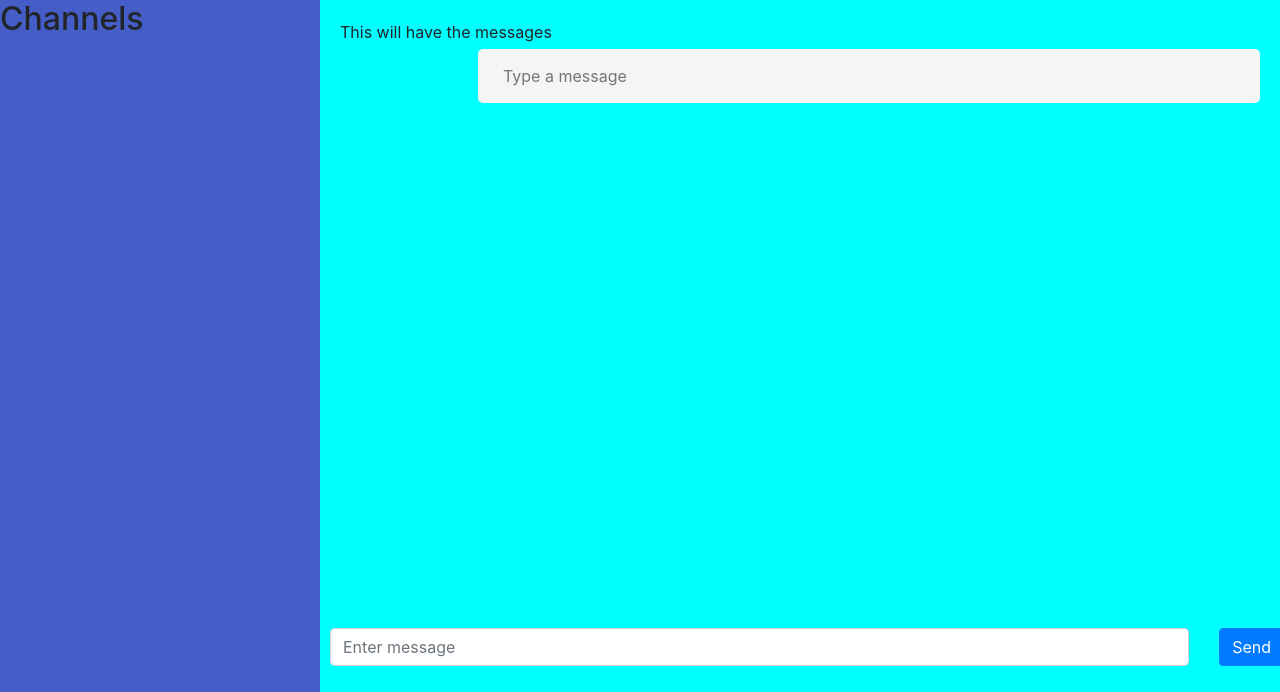
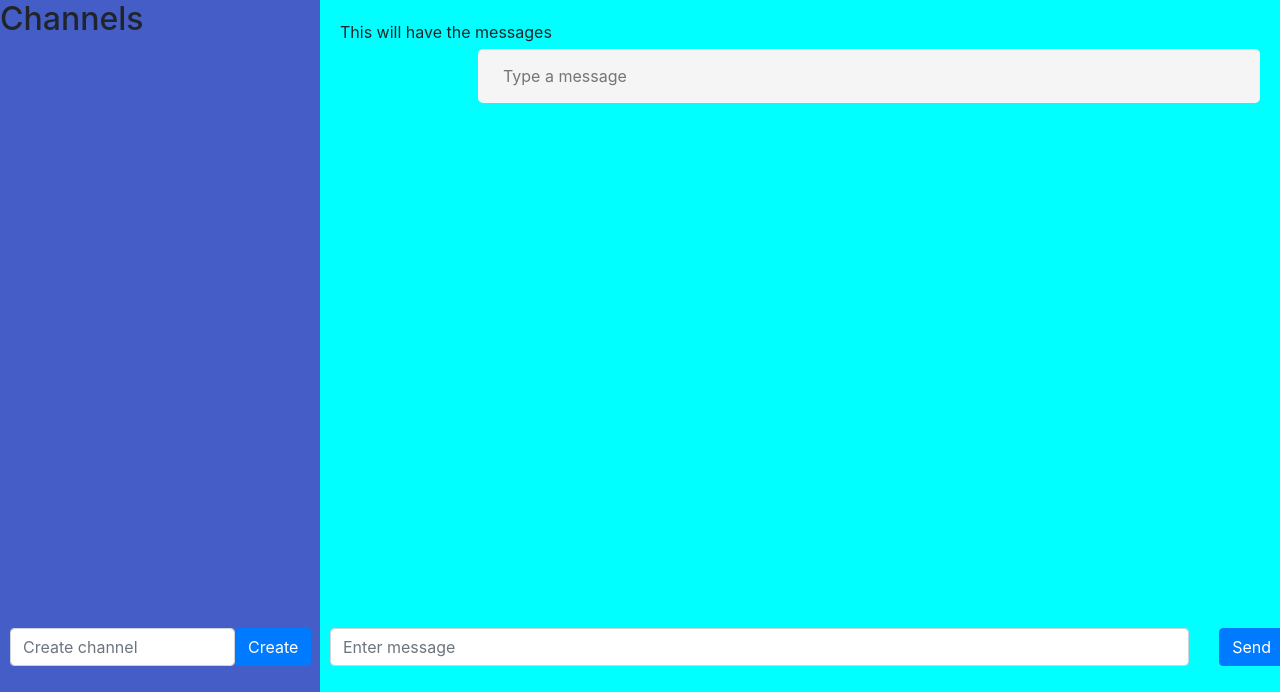
Before and after one commit to AdityaGoyal1999/messaging-system, a Flask app: template templates/main.html in a window 1280 px wide. Shown: the part 112-804 px from the top of the page. Run offline with Flask 2, Linux system fonts and the light colour scheme; the template is opened without the code that fills it, so the values that code supplies are empty; style sheets or scripts are compiled from the project's sources; some libraries are stand-ins or nearby versions.

Commit message:
Create channel box added

```diff
--- a/application.py
+++ b/application.py
@@ -37,7 +37,7 @@
     return message
 
 
-@app.route("/channel", methods=["POST"])
+@app.route("/channel", methods=["POST", "GET"])
 def channel():
     print("Working python\n\n")
     return jsonify({"channel": "Working"})
--- a/static/css/main.css
+++ b/static/css/main.css
@@ -23,10 +23,11 @@
 .my-custom-scrollbar {
   position: relative;
   width: 100%;
-  height: 80vh;
+  height: 70vh;
   overflow: auto; }
 
-#sendMessage {
+#sendMessage,
+#createChannel {
   position: absolute;
   z-index: 1;
   padding: 10px; }
--- a/static/scripts/main.js
+++ b/static/scripts/main.js
@@ -6,7 +6,7 @@
         var request = new XMLHttpRequest();
         request.open("POST", "/channel");
         // TODO: All links are not working
-        window.alert("works");
+        // window.alert(`${channelName}`);
         request.onload = () => {
             const response = JSON.parse(request.responseText);
             const messages = response.channel;
--- a/static/scss/main.scss
+++ b/static/scss/main.scss
@@ -28,11 +28,12 @@
 .my-custom-scrollbar {
     position: relative;
     width: 100%;
-    height: 80vh;
+    height: 70vh;
     overflow: auto;
 }
 
-#sendMessage {
+#sendMessage,
+#createChannel {
     position: absolute;
     // // bottom: 0;
     // vertical-align: bottom;
--- a/templates/main.html
+++ b/templates/main.html
@@ -25,6 +25,20 @@
                         <li class="nav-item"><a href="#" class="h4 messaging-channel">{{ channel }}</a></li>
                         {% endfor %}
                     </ul>
+                </div>
+                <div id="createChannel" class="fixed-bottom">
+                    <form action="{{ url_for('message') }}" method="POST">
+                        <div class="row no-gutters">
+                            <div class="col-sm-9">
+                                <div class="form-group">
+                                    <input type="text" class="form-control" id="newChannelName" placeholder="Create channel" name="newChannelName">
+                                </div>
+                            </div>
+                            <div class="col-sm-3">
+                                <button type="submit" class="btn btn-primary">Create</button>
+                            </div>
+                        </div>
+                    </form>
                 </div>
             </div>
         </div>
```
Also changed, not shown: 1 other file.
